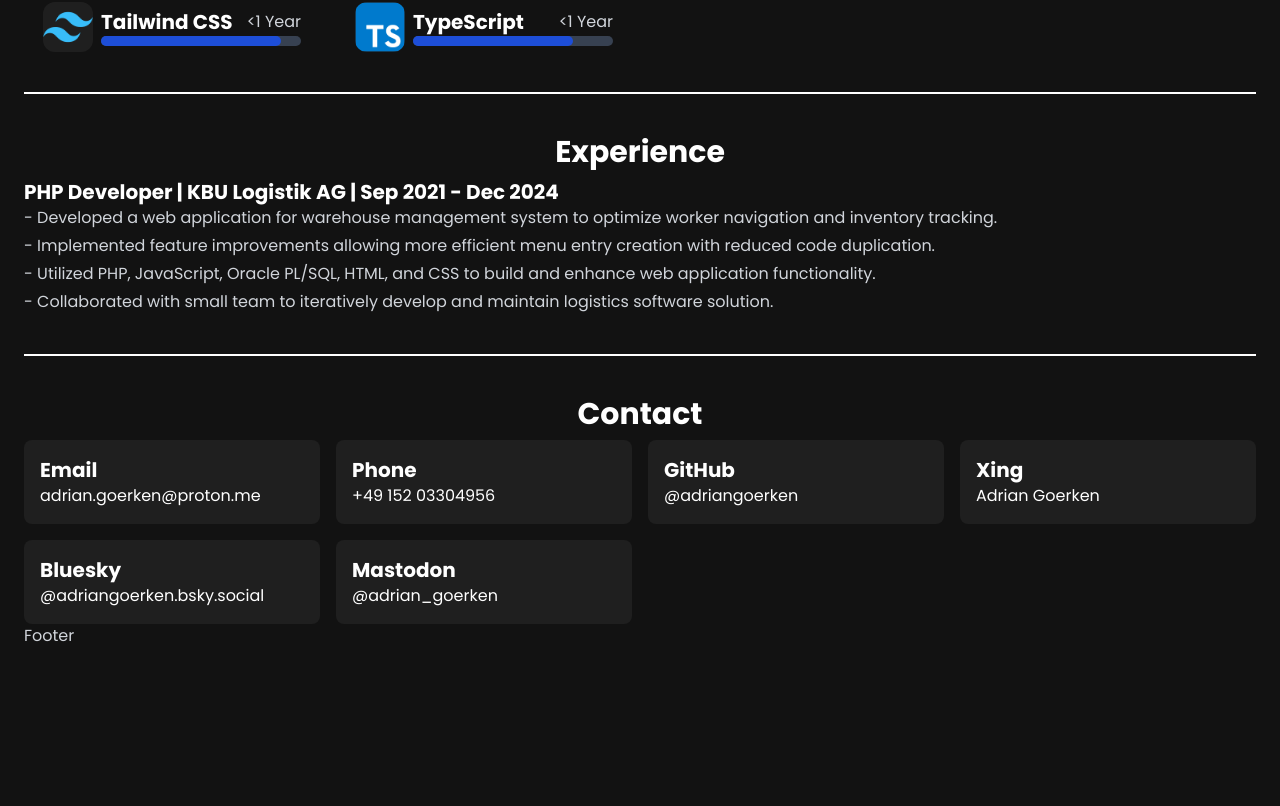
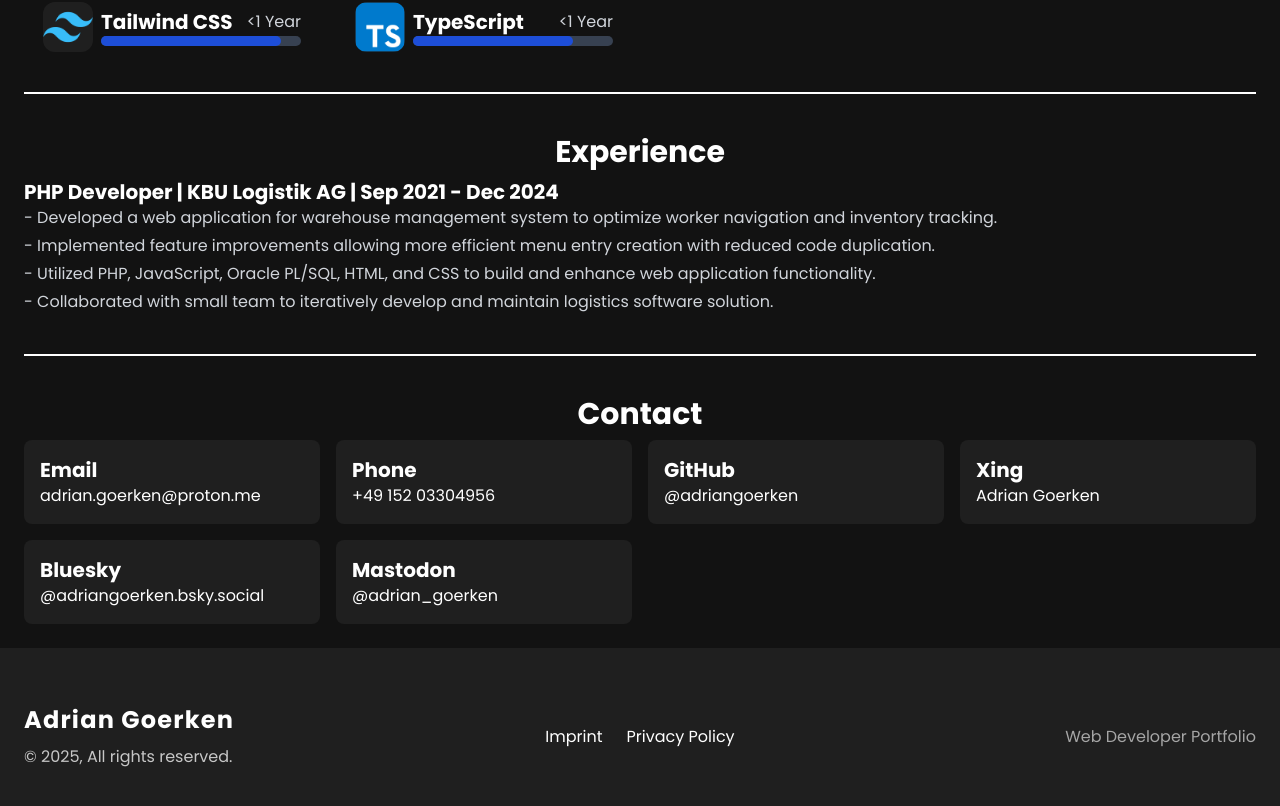
Before and after one commit to adriangoerken/portfolio, a React (Vite) app: page / in a window 1280 px wide. Shown: the part 1652-2458 px from the top of the page. Before the commit the page ends 2324 px from the top, so only its background shows below. Built offline with nearby package versions, Linux system fonts and the light colour scheme.

Commit message:
Add routing and footer components; implement Imprint and Privacy Policy pages

```diff
--- a/package.json
+++ b/package.json
@@ -16,6 +16,7 @@
     "react-dom": "^18.3.1",
     "react-i18next": "^15.4.0",
     "react-icons": "^5.4.0",
+    "react-router-dom": "^7.1.3",
     "react-spinners": "^0.15.0",
     "react-toastify": "^11.0.3"
   },
--- a/src/App.tsx
+++ b/src/App.tsx
@@ -1,7 +1,24 @@
+import ImprintPage from './pages/ImprintPage';
 import IndexPage from './pages/IndexPage';
+import { BrowserRouter, Route, Routes } from 'react-router-dom';
+import PrivacyPolicyPage from './pages/PrivacyPolicyPage';
+import MainLayout from './layouts/MainLayout';
 
 function App() {
-	return <IndexPage />;
+	return (
+		<BrowserRouter>
+			<Routes>
+				<Route path="/" element={<MainLayout />}>
+					<Route index element={<IndexPage />} />
+					<Route path="imprint" element={<ImprintPage />} />
+					<Route
+						path="privacy-policy"
+						element={<PrivacyPolicyPage />}
+					/>
+				</Route>
+			</Routes>
+		</BrowserRouter>
+	);
 }
 
 export default App;
--- /dev/null
+++ b/src/components/organisms/Footer.tsx
@@ -0,0 +1,42 @@
+import Container from './Container';
+import { Link } from 'react-router-dom';
+
+const Footer = () => {
+	const year = new Date().getFullYear();
+
+	return (
+		<footer className="bg-elevation-300 text-white py-8">
+			<Container>
+				<div className="grid grid-cols-1 md:grid-cols-3 gap-6 items-center">
+					<div className="text-center md:text-left">
+						<h3 className="text-2xl font-bold mb-2 tracking-wider">
+							Adrian Goerken
+						</h3>
+						<p className="opacity-75">
+							&copy; {year}, All rights reserved.
+						</p>
+					</div>
+					<div className="flex justify-center gap-6 text-center">
+						<Link
+							to="/imprint"
+							className="hover:text-blue-700 transition-colors"
+						>
+							Imprint
+						</Link>
+						<Link
+							to="/privacy-policy"
+							className="hover:text-blue-700 transition-colors"
+						>
+							Privacy Policy
+						</Link>
+					</div>
+					<div className="text-right opacity-60 hidden md:block">
+						Web Developer Portfolio
+					</div>
+				</div>
+			</Container>
+		</footer>
+	);
+};
+
+export default Footer;
--- /dev/null
+++ b/src/layouts/MainLayout.tsx
@@ -0,0 +1,15 @@
+import { Outlet } from 'react-router-dom';
+import Footer from '../components/organisms/Footer';
+
+const MainLayout = () => {
+	return (
+		<div className="flex flex-col min-h-screen">
+			<div className="flex flex-col flex-grow">
+				<Outlet />
+			</div>
+			<Footer />
+		</div>
+	);
+};
+
+export default MainLayout;
--- /dev/null
+++ b/src/pages/ImprintPage.tsx
@@ -0,0 +1,7 @@
+import React from 'react';
+
+const ImprintPage = () => {
+	return <div>ImprintPage</div>;
+};
+
+export default ImprintPage;
--- a/src/pages/IndexPage.tsx
+++ b/src/pages/IndexPage.tsx
@@ -10,12 +10,6 @@ import Grid from '../components/molecules/Grid';
 import { SkillProps } from '../lib/type';
 import H3 from '../components/atoms/H3';
 import ContactCard from '../components/molecules/ContactCard';
-
-// Footer:
-// 	Quick links to the main sections
-// 	Copyright information
-// 	A closing note or a motivational quote
-// 	Feel free to customize this structure to fit your style and content. Let me know if you need help with specific sections or any other advice!
 
 const IndexPage = () => {
 	const [headerHeight, setHeaderHeight] = useState(0);
@@ -298,7 +292,10 @@ const IndexPage = () => {
 				</section>
 
 				<section>
-					<div>Footer</div>
+					{/* Footer:
+					Quick links to the main sections
+					Copyright information
+					A closing note or a motivational quote */}
 				</section>
 			</Container>
 		</section>
--- /dev/null
+++ b/src/pages/PrivacyPolicyPage.tsx
@@ -0,0 +1,7 @@
+import React from 'react';
+
+const PrivacyPolicyPage = () => {
+	return <div>PrivacyPolicyPage</div>;
+};
+
+export default PrivacyPolicyPage;
```
Also changed, not shown: 1 other file (tests, documents, lock files or other folders).
